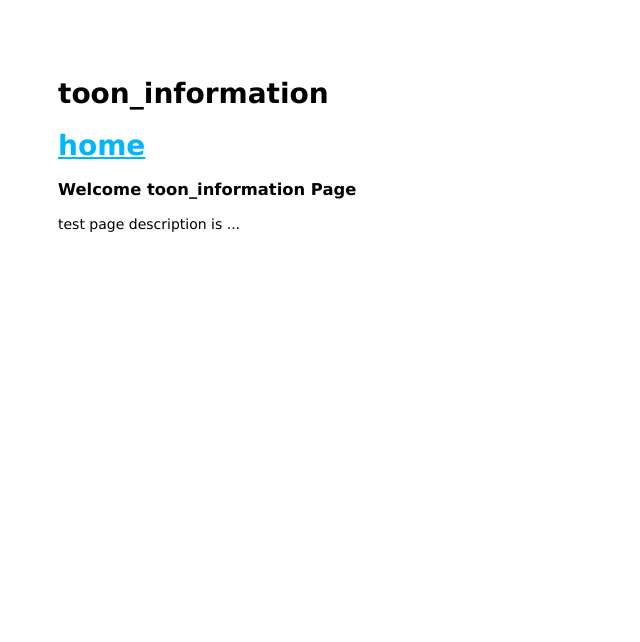
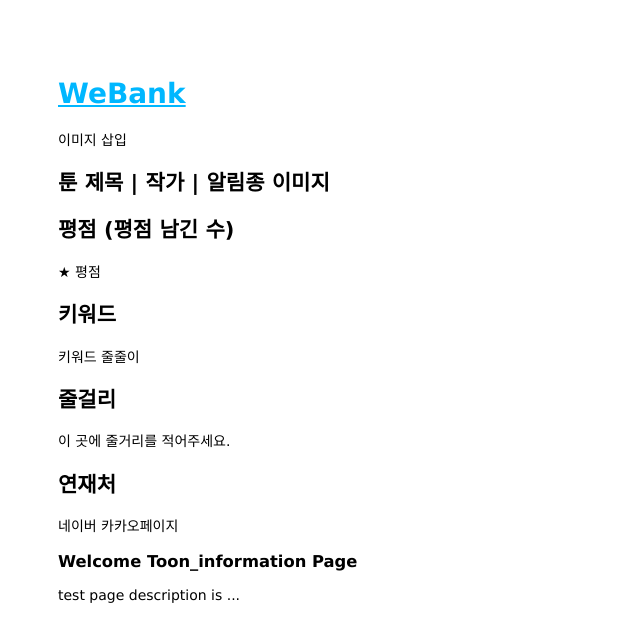
Before and after one commit to KIMHUISEUNG/WeBank, a Node server app: page /toon_information/ in a window 1280 px wide. Shown: the top 642 px of the page, without its empty margins (0-640 px from the left). Run offline with Node 20, Linux system fonts and the light colour scheme.

Commit message:
toon information
타이틀 위치 수정
웹툰 정보창 대략 생성

```diff
--- a/myapp/routes/Toon_information.js
+++ b/myapp/routes/Toon_information.js
@@ -3,7 +3,7 @@ var router = express.Router();
 
 /* GET home page. */
 router.get('/', function(req, res, next) {
-  res.render('toon_information', { title: 'toon_information' });
+  res.render('toon_information', { title: 'Toon_information' });
 });
 
 module.exports = router;
--- a/myapp/views/Toon_information.pug
+++ b/myapp/views/Toon_information.pug
@@ -1,9 +1,25 @@
 extends layout
 
 block content
-  h1= title
   h1
-    a(href='/') home
+    a(href='/') WeBank
+  div
+      div 이미지 삽입
+      div
+        h2 툰 제목 | 작가 | 알림종 이미지
+        div
+          h2 평점 (평점 남긴 수)
+          span ★
+          |  평점
+        div
+          h2 키워드
+          |         키워드 줄줄이
+        div
+          h2 줄걸리
+          |         이 곳에 줄거리를 적어주세요.
+        div
+          h2 연재처
+          |         네이버 카카오페이지
 
   h3 Welcome #{title} Page
   p test page description is ...
```
